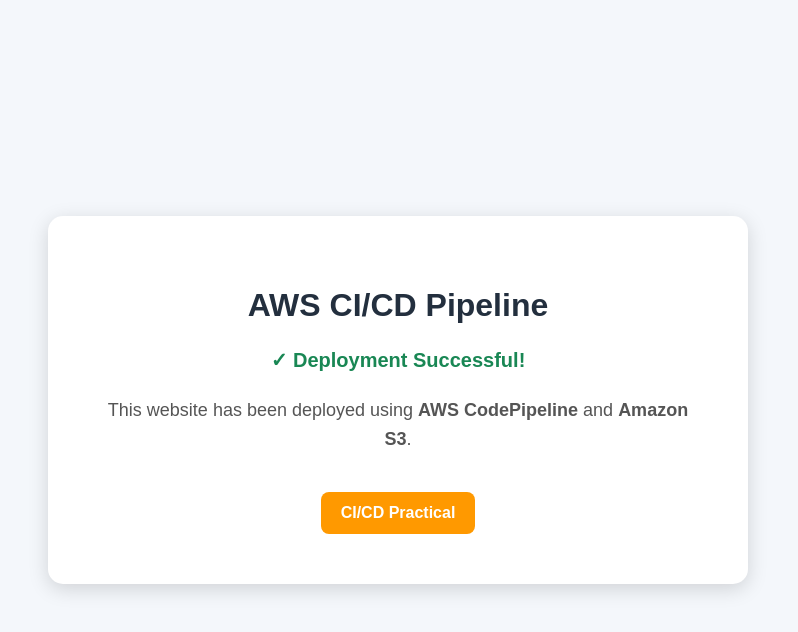
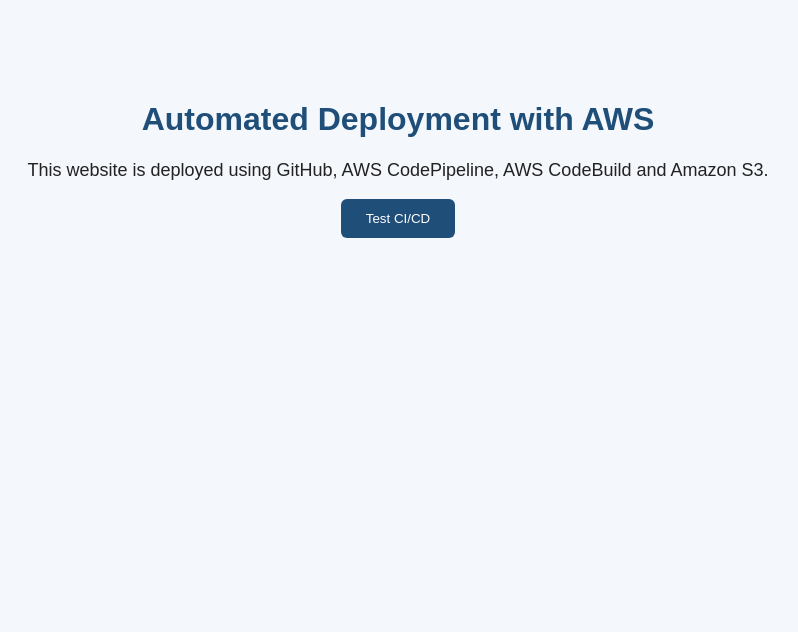
Before and after one commit to Mahii0107/aws-cicd-pipeline, a plain HTML site: page index.html in a window 1280 px wide. Shown: the whole page, without its empty margins (242-1040 px from the left). Drawn offline with Linux system fonts and the light colour scheme.

Commit message:
Refactor index.html for improved structure and styling

```diff
--- a/index.html
+++ b/index.html
@@ -1,81 +1,26 @@
 <!DOCTYPE html>
-<html lang="en">
+<html>
 <head>
-    <meta charset="UTF-8">
-    <meta name="viewport" content="width=device-width, initial-scale=1.0">
-
     <title>AWS CI/CD Pipeline</title>
-
-    <style>
-        body {
-            margin: 0;
-            font-family: Arial, sans-serif;
-            background: #f4f7fb;
-            display: flex;
-            justify-content: center;
-            align-items: center;
-            height: 100vh;
-        }
-
-        .container {
-            background: white;
-            padding: 50px;
-            text-align: center;
-            border-radius: 15px;
-            box-shadow: 0 5px 20px rgba(0,0,0,0.15);
-            max-width: 600px;
-        }
-
-        h1 {
-            color: #232f3e;
-            margin-bottom: 15px;
-        }
-
-        p {
-            color: #555;
-            font-size: 18px;
-            line-height: 1.6;
-        }
-
-        .success {
-            color: #198754;
-            font-weight: bold;
-            font-size: 20px;
-        }
-
-        .badge {
-            display: inline-block;
-            margin-top: 20px;
-            padding: 12px 20px;
-            background: #ff9900;
-            color: white;
-            border-radius: 8px;
-            font-weight: bold;
-        }
-    </style>
+    <link rel="stylesheet" href="css/style.css">
 </head>
 
 <body>
 
     <div class="container">
+        <h1>Automated Deployment with AWS</h1>
 
-        <h1>AWS CI/CD Pipeline</h1>
-
-        <p class="success">
-            ✓ Deployment Successful!
+        <p>
+            This website is deployed using GitHub, AWS CodePipeline,
+            AWS CodeBuild and Amazon S3.
         </p>
 
-        <p>
-            This website has been deployed using
-            <strong>AWS CodePipeline</strong> and
-            <strong>Amazon S3</strong>.
-        </p>
+        <button onclick="showMessage()">
+            Test CI/CD
+        </button>
+    </div>
 
-        <div class="badge">
-            CI/CD Practical
-        </div>
-
-    </div>
+    <script src="js/script.js"></script>
 
 </body>
 </html>
```
